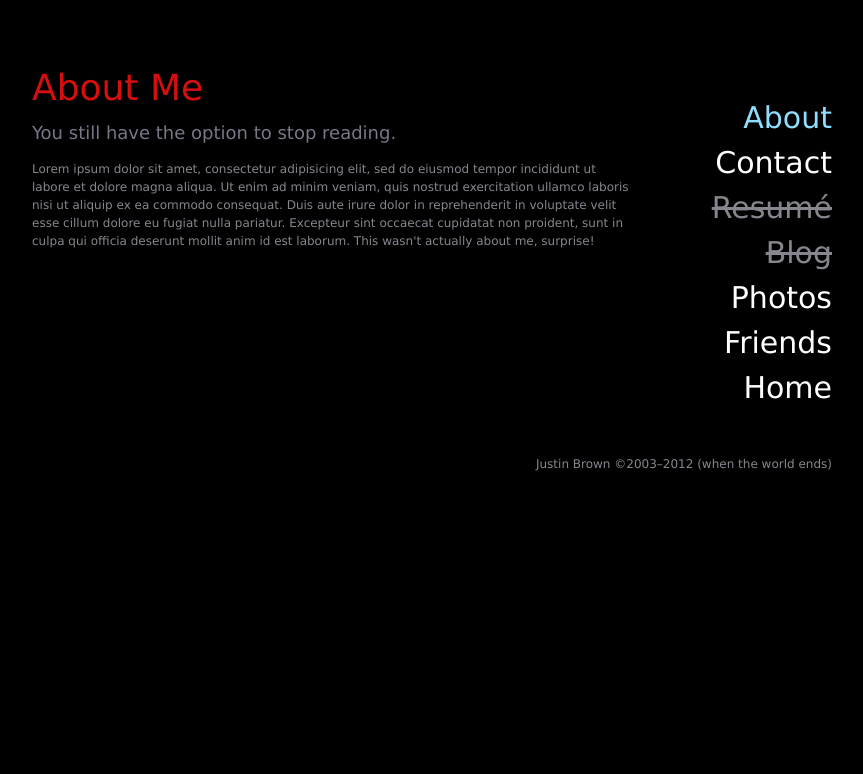
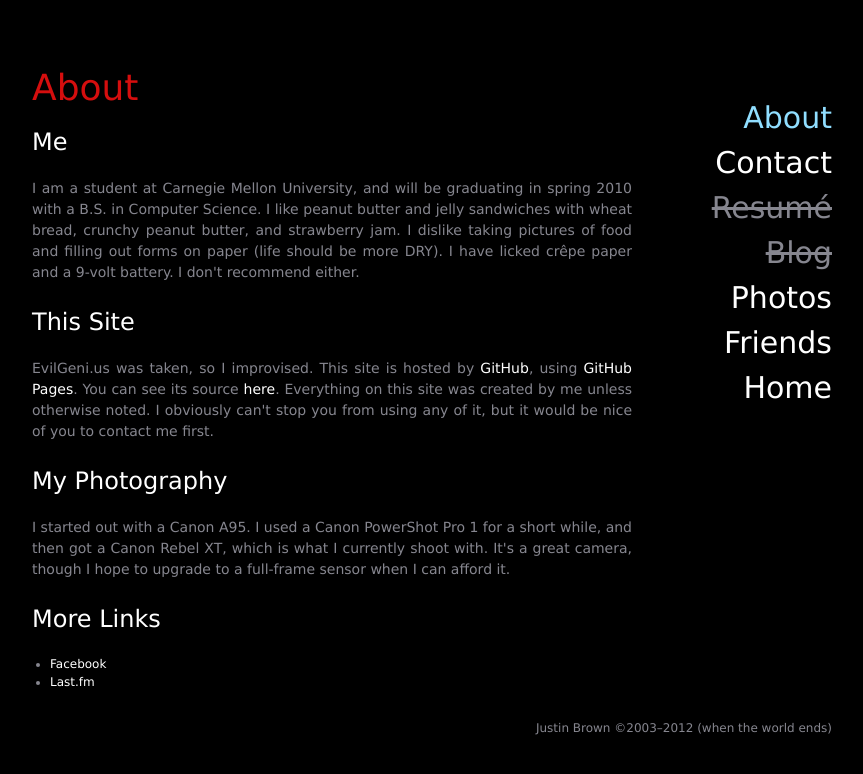
Before and after one commit to catgofire/catgofire.github.com, a Jekyll site: the page built from about.html, in a window 1280 px wide. Shown: the top 774 px of the page, without its empty margins (133-996 px from the left). Built offline with Jekyll 4.4.1, drawn with Linux system fonts in a browser that asks for light colours; nearby versions of some CDN libraries; Markdown is read by kramdown in place of the engine named in the settings.

Commit message:
add About page

```diff
--- a/about.html
+++ b/about.html
@@ -3,9 +3,39 @@ layout: default
 title: about
 ---
 
-<h1>About Me</h1>
-<h3>You still have the option to stop reading.</h3>
+<h1>About</h1>
 
-<div class="textblock">
-  Lorem ipsum dolor sit amet, consectetur adipisicing elit, sed do eiusmod tempor incididunt ut labore et dolore magna aliqua. Ut enim ad minim veniam, quis nostrud exercitation ullamco laboris nisi ut aliquip ex ea commodo consequat. Duis aute irure dolor in reprehenderit in voluptate velit esse cillum dolore eu fugiat nulla pariatur. Excepteur sint occaecat cupidatat non proident, sunt in culpa qui officia deserunt mollit anim id est laborum. This wasn't actually about me, surprise!
-</div>
+<h2>Me</h2>
+<p>
+  I am a student at Carnegie Mellon University, and will be graduating in spring 2010 with a B.S. in Computer Science.
+  I like peanut butter and jelly sandwiches with wheat bread, crunchy peanut butter, and strawberry jam. I dislike
+  taking pictures of food and filling out forms on paper (life should be more DRY). I have licked crêpe paper and
+  a 9-volt battery. I don't recommend either.
+</p>
+
+<h2>This Site</h2>
+<p>
+  EvilGeni.us was taken, so I improvised. This site is hosted by
+  <a href="http://www.github.com" target="_blank">GitHub</a>, using
+  <a href="http://pages.github.com" target="_blank">GitHub Pages</a>. You can see its source
+  <a href="http://github.com/catgofire/catgofire.github.com/" target="_blank">here</a>. Everything on this site
+  was created by me unless otherwise noted. I obviously can't stop you from using any of it, but it would be nice
+  of you to contact me first.
+</p>
+
+<h2>My Photography</h2>
+<p>
+  I started out with a Canon A95. I used a Canon PowerShot Pro 1 for a short while, and then got a Canon Rebel XT,
+  which is what I currently shoot with. It's a great camera, though I hope to upgrade to a full-frame sensor when
+  I can afford it.
+</p>
+
+<h2>More Links</h2>
+<ul>
+  <li>
+    <a href="http://www.facebook.com/catgofire" target="_blank">Facebook</a>
+  </li>
+  <li>
+    <a href="http://www.last.fm/user/catgofire" target="_blank">Last.fm</a>
+  </li>
+</ul>
--- a/assets/css/main.css
+++ b/assets/css/main.css
@@ -87,6 +87,11 @@ a:focus
   font-size: 14px;
 }
 
+.content-wrapper p {
+  font-size: 14px;
+  text-align: justify;
+}
+
 .photos-line {
   white-space: nowrap;
 }
```
